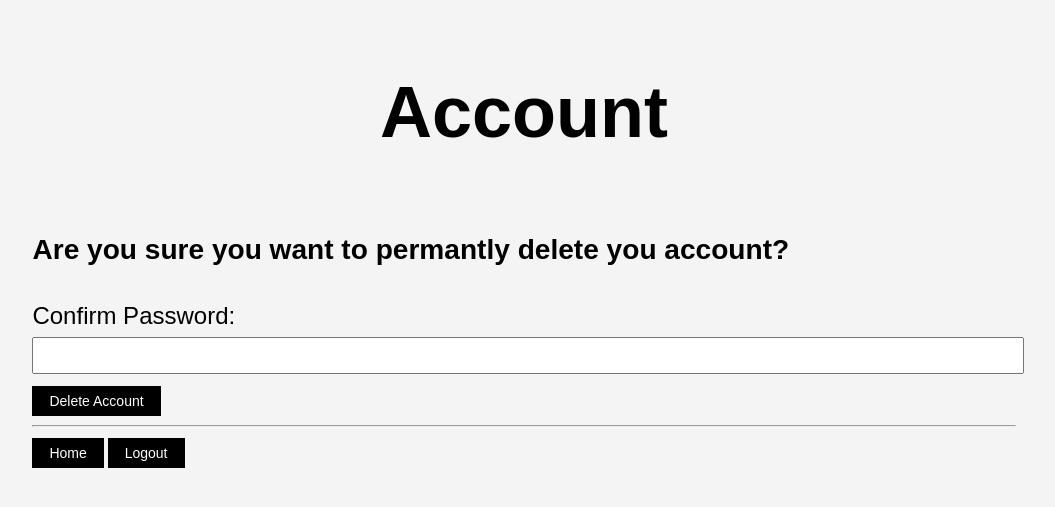
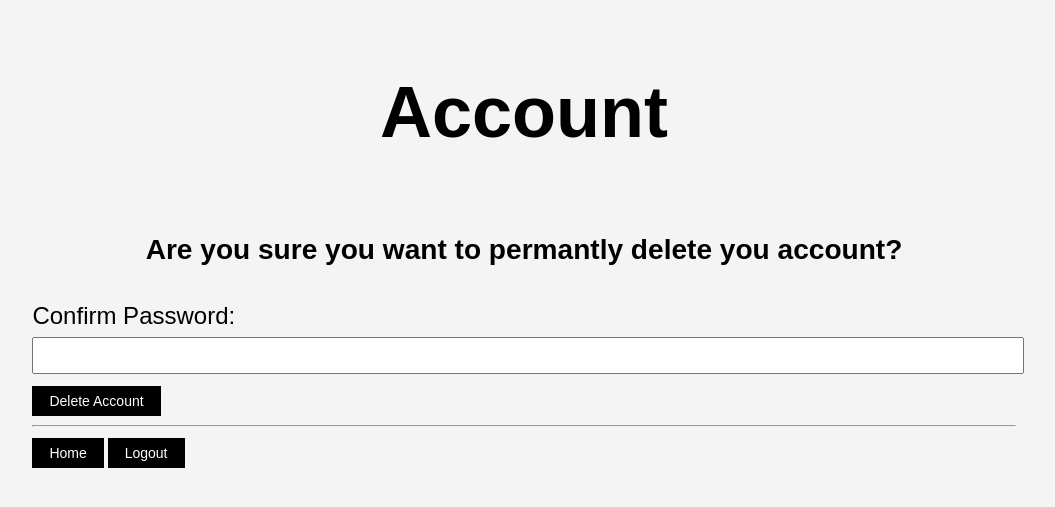
Before and after one commit to noahwrivas/Raspberry-Pi, a Flask app: page /account/delete in a window 1280 px wide. Shown: the top 507 px of the page, without its empty margins (116-1171 px from the left). Run offline with Flask 2, Linux system fonts and the light colour scheme.

Commit message:
Completed Update Account Section

```diff
--- a/Webapp/RaspiControl/Static/style.css
+++ b/Webapp/RaspiControl/Static/style.css
@@ -17,6 +17,10 @@ hr{
                          ". data ."
                          ". footer .";
     grid-template-columns: 1fr 7fr 1fr;
+}
+
+.center{
+    text-align: center;
 }
 
 #title{
```
